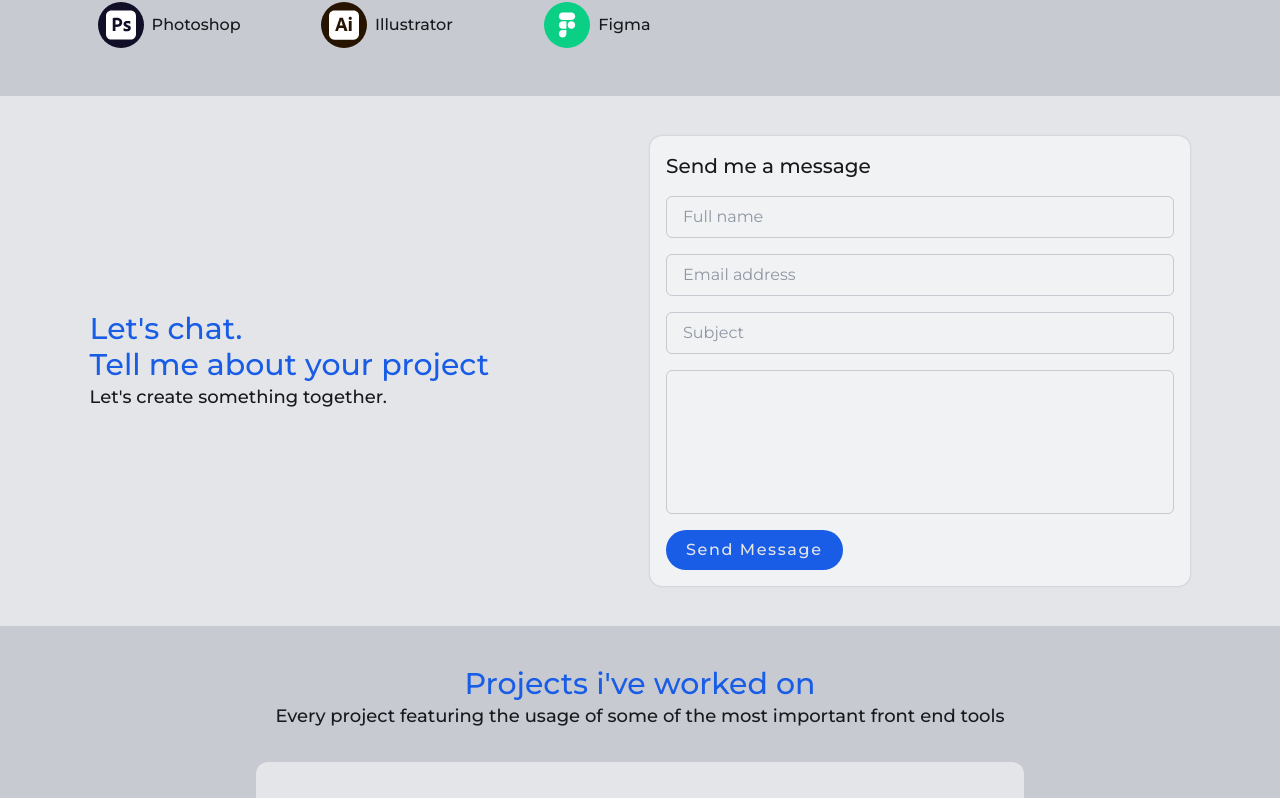
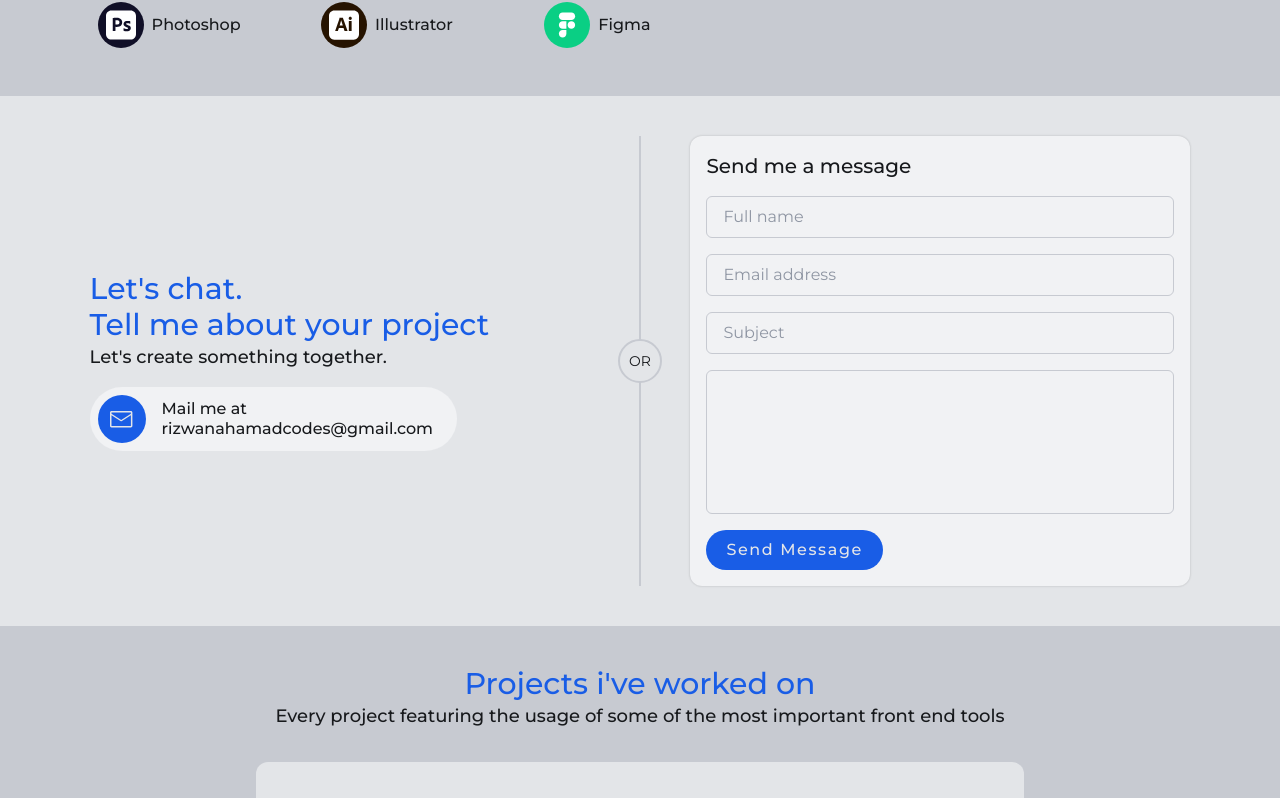
Before and after one commit to rizwanahamadcodes/portfolio, a Next.js app: page / in a window 1280 px wide. Shown: the part 1114-1912 px from the top of the page. Built offline with nearby package versions, Linux system fonts and the light colour scheme; no server answers.

Commit message:
added the OrDivider and the mail me at in the contact section

```diff
--- a/src/app/home/ContactMe.tsx
+++ b/src/app/home/ContactMe.tsx
@@ -11,23 +11,43 @@ import React from 'react'
 import { sendEmail } from '../../../actions/sendEmail'
 import { experimental_useFormStatus } from 'react-dom'
 import SubmitButton from '@/components/SubmitButton'
+import OrDivider from '@/components/OrDivider'
+import { RxEnvelopeClosed } from 'react-icons/rx'
 
 const ContactMe = () => {
     const inputClasses =
-        'w-full rounded-md focus:shadow-primary-glow shadow-primary-glow-initial hover:shadow-primary-glow border dark:border-gray-800 border-gray-200 bg-transparent py-2 px-4 focus:outline-none focus:border-primary dark:focus:border-primary transition'
+        'w-full rounded-md focus:shadow-primary-glow shadow-primary-glow-initial hover:shadow-primary-glow border dark:border-gray-800 border-gray-200 bg-transparent py-2 px-4 focus:outline-none focus:border-primary dark:focus:border-primary transition dark:focus:bg-gray-800 focus:bg-white'
 
     const { pending } = experimental_useFormStatus()
 
     return (
-        <Section containerClassName="grid items-center md:grid-cols-2 gap-5 flex-col grid-cols-1">
+        <Section containerClassName="grid items-center md:grid-cols-[minmax(min-content,_500px)_auto_minmax(min-content,_500px)] gap-5 flex-col grid-cols-1">
             <div>
                 <SectionTitle>
                     Let&apos;s chat. <br /> Tell me about your project
                 </SectionTitle>
-                <SectionSubtitle>
+                <SectionSubtitle className="mb-4">
                     Let&apos;s create something together.
                 </SectionSubtitle>
+                <a href="mailto:rizwanahamadcodes@gmail.com" className="">
+                    <div className="inline-flex items-center gap-4 rounded-full bg-gray-50 p-2 pr-6 transition-all hover:bg-white hover:shadow active:scale-[0.98] dark:bg-gray-850 dark:hover:bg-gray-800">
+                        <div className="flex h-12 w-12 items-center justify-center rounded-full bg-primary">
+                            <RxEnvelopeClosed
+                                size={'1.4rem'}
+                                className={'text-gray-100'}
+                            />
+                        </div>
+
+                        <p className="leading-tight">
+                            <p className="leading-tight">Mail me at</p>
+                            <p className="leading-tight">
+                                rizwanahamadcodes@gmail.com
+                            </p>
+                        </p>
+                    </div>
+                </a>
             </div>
+            <OrDivider />
             <div className="rounded-xl bg-gray-50 p-4 shadow-center dark:border dark:border-gray-800 dark:bg-gray-850">
                 <SectionCategoryTitle>Send me a message</SectionCategoryTitle>
                 <form
--- a/src/components/Drawer.tsx
+++ b/src/components/Drawer.tsx
@@ -32,7 +32,7 @@ const Drawer = (props: DrawerProps) => {
         <>
             <div
                 className={cn(
-                    'invisible absolute left-0 top-0 z-10 h-screen w-full bg-gray-100/50 backdrop-blur-sm dark:bg-gray-900/50',
+                    'invisible absolute left-0 top-0 z-50 h-screen w-full bg-gray-100/50 backdrop-blur-sm dark:bg-gray-900/50',
                     { visible: isOpen },
                     className
                 )}
--- /dev/null
+++ b/src/components/OrDivider.tsx
@@ -0,0 +1,14 @@
+import React from 'react'
+
+const OrDivider = () => {
+    return (
+        <div className="relative flex items-center justify-center md:h-full">
+            <div className="absolute h-0.5 w-full bg-gray-200 dark:bg-gray-800 md:h-full md:w-0.5"></div>
+            <div className="z-[2] flex h-[44px] w-[44px] items-center justify-center rounded-full border-2 bg-gray-100 text-center text-sm dark:border-gray-800 dark:bg-gray-900">
+                OR
+            </div>
+        </div>
+    )
+}
+
+export default OrDivider
```
